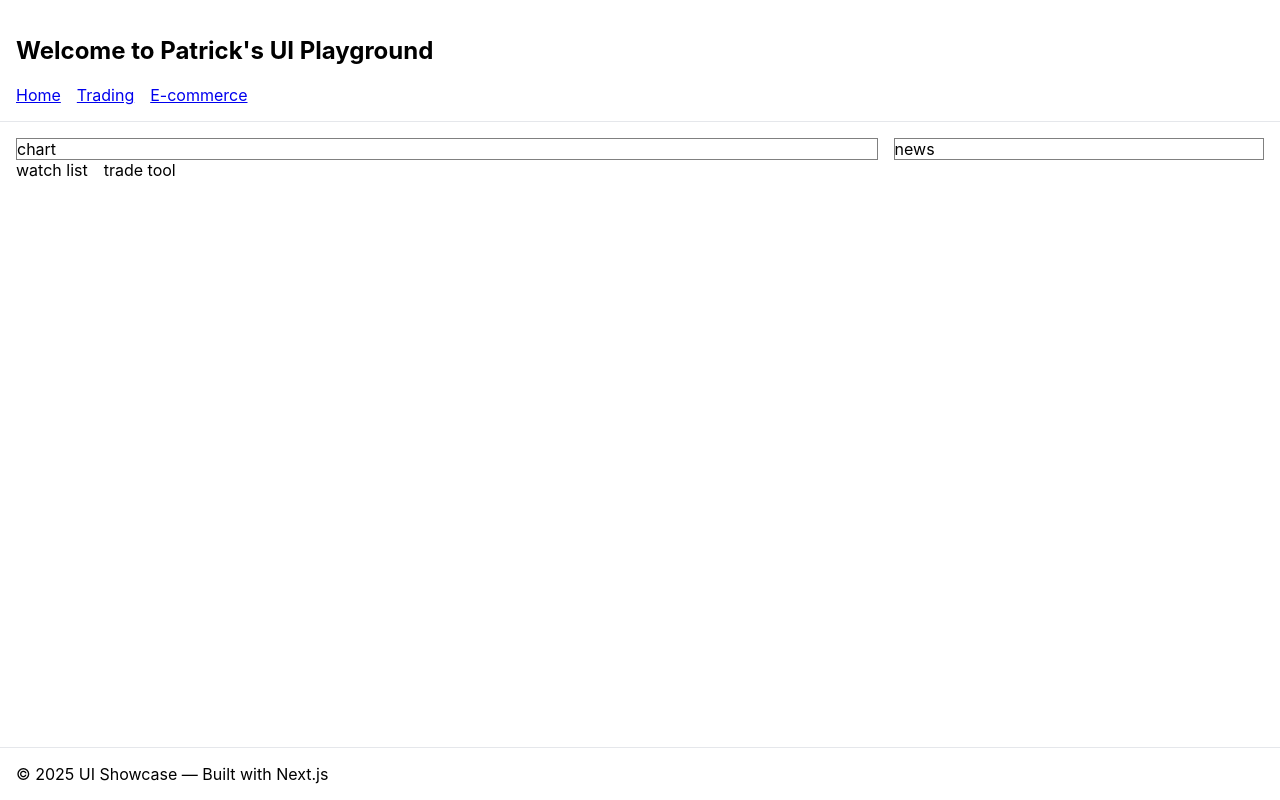
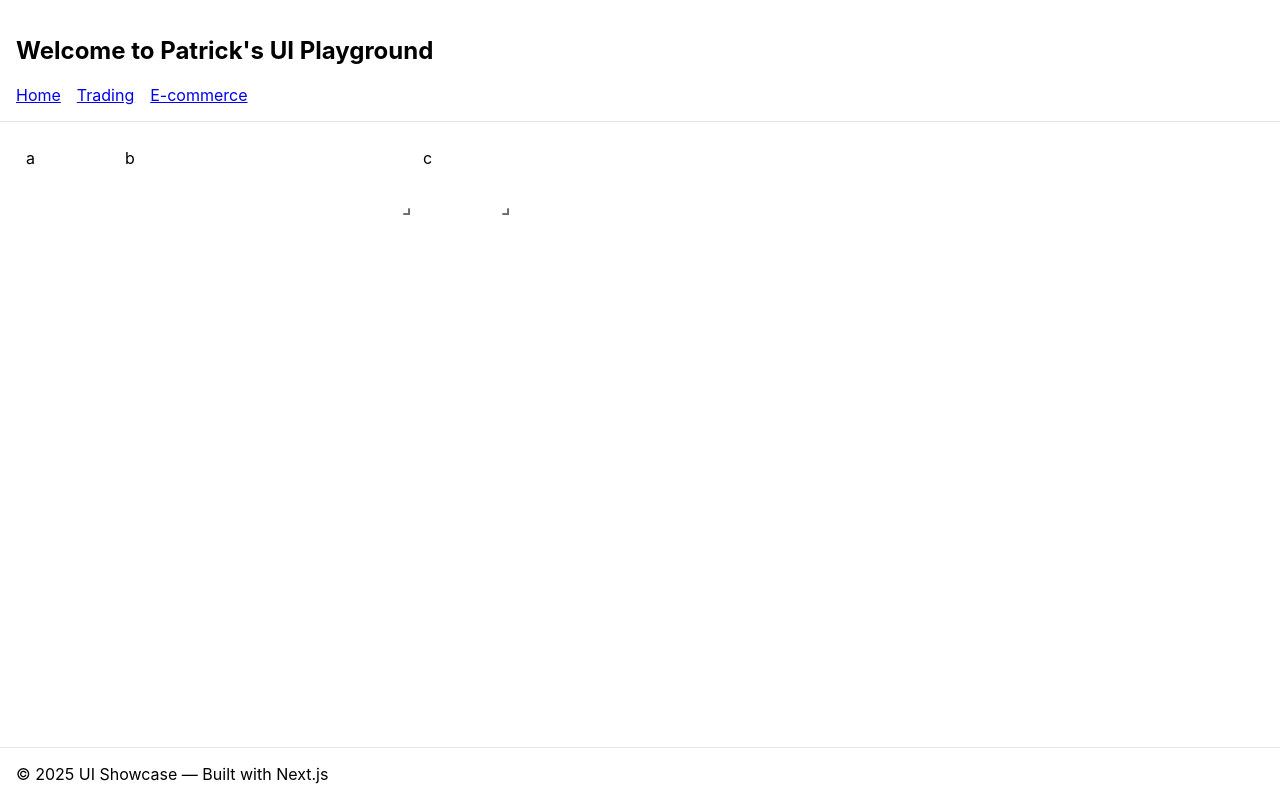
Before and after one commit to pohti/patrick-chen-portfolio, a Next.js app: page /trading in a window 1280 px wide. Shown: the top 800 px of the page. Built offline with nearby package versions, Linux system fonts and the light colour scheme.

Commit message:
chore: setup grid layout

```diff
--- a/package.json
+++ b/package.json
@@ -12,7 +12,8 @@
     "lightweight-charts": "^5.0.7",
     "next": "15.3.3",
     "react": "^19.0.0",
-    "react-dom": "^19.0.0"
+    "react-dom": "^19.0.0",
+    "react-grid-layout": "^1.5.1"
   },
   "devDependencies": {
     "@eslint/eslintrc": "^3",
@@ -20,6 +21,7 @@
     "@types/node": "^20",
     "@types/react": "^19",
     "@types/react-dom": "^19",
+    "@types/react-grid-layout": "^1.3.5",
     "eslint": "^9",
     "eslint-config-next": "15.3.3",
     "tailwindcss": "^4",
--- a/src/app/trading/page.tsx
+++ b/src/app/trading/page.tsx
@@ -1,10 +1,29 @@
+'use client'
+
 import React from 'react'
+import GridLayout from "react-grid-layout";
 import "./styles.css"
+import "react-grid-layout/css/styles.css"
+import "react-resizable/css/styles.css"
+
 
 const Trading = () => {
+      const layout = [
+      { i: "a", x: 0, y: 0, w: 1, h: 2, static: true },
+      { i: "b", x: 1, y: 0, w: 3, h: 2, minW: 2, maxW: 4 },
+      { i: "c", x: 4, y: 0, w: 1, h: 2 }
+    ];
   return (
-    <div>
-      <div className="top-section">
+    <GridLayout
+      layout={layout}
+      cols={12}
+      rowHeight={30}
+      width={1200}
+    >
+      <div key="a">a</div>
+      <div key="b">b</div>
+      <div key="c">c</div>
+      {/* <div className="top-section">
         <div className="chart-container">
           chart
         </div>
@@ -19,8 +38,8 @@
         <div className="trade-tool-container">
           trade tool
         </div>
-      </div>
-    </div>
+      </div> */}
+    </GridLayout>
   )
 }
 
--- a/src/app/trading/styles.css
+++ b/src/app/trading/styles.css
@@ -1,11 +1,11 @@
 
-.top-section, .bottom-section {
+/* .top-section, .bottom-section {
   display: flex;
   flex-direction: row;
   gap: 1rem;
-}
+} */
 
-.chart-container {
+/* .chart-container {
   border: 1px solid grey;
   width: 70%;
 }
@@ -20,4 +20,4 @@
 .news-container {
   border: 1px solid grey;
   width: 30%;
-}
+} */
```
Also changed, not shown: 1 other file (tests, documents, lock files or other folders).
